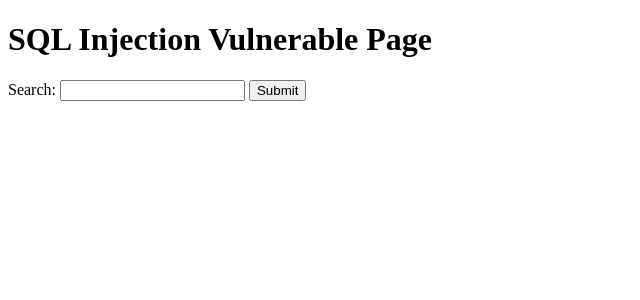
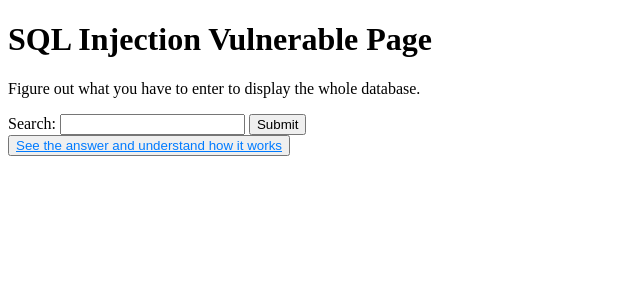
Before and after one commit to mathisdesaulty/OWASPFixIt, a Django app: page /sql-injection/ in a window 1280 px wide. Shown: the top 300 px of the page, without its empty margins (0-640 px from the left). Run offline with Django 5.2, Linux system fonts and the light colour scheme.

Commit message:
sql injection

```diff
--- a/owasptopten/fixed_app/templates/accueil_fixed.html
+++ b/owasptopten/fixed_app/templates/accueil_fixed.html
@@ -2,10 +2,10 @@
 <html lang="en">
 <head>
     <meta charset="UTF-8">
-    <title>Vulnérabilités OWASP - Version Corrigée</title>
+    <title>vulnerabilities OWASP - Vulnerable version</title>
 </head>
 <body>
-    <h1>Vulnérabilités OWASP - Version Corrigée</h1>
+    <h1>vulnerabilities OWASP - Vulnerable version</h1>
     <button onclick="location.href='{% url 'sql_injection_fixed' %}'">Injection SQL</button>
     <button onclick="location.href='{% url 'xss_fixed' %}'">Cross-Site Scripting (XSS)</button>
     <button onclick="location.href='{% url 'sensitive_data_fixed' %}'">Sensitive Data Exposure</button>
--- a/owasptopten/vulnerable_app/templates/accueil_choice.html
+++ b/owasptopten/vulnerable_app/templates/accueil_choice.html
@@ -3,7 +3,7 @@
 <head>
     <meta charset="UTF-8">
     <meta name="viewport" content="width=device-width, initial-scale=1.0">
-    <title>Choisissez une Version</title>
+    <title>Choose a version</title>
     <style>
         body {
             font-family: Arial, sans-serif;
--- a/owasptopten/vulnerable_app/templates/accueil_vulnerable.html
+++ b/owasptopten/vulnerable_app/templates/accueil_vulnerable.html
@@ -2,10 +2,10 @@
 <html lang="en">
 <head>
     <meta charset="UTF-8">
-    <title>Vulnérabilités OWASP - Version Vulnérable</title>
+    <title>vulnerabilities OWASP - Vulnerable version</title>
 </head>
 <body>
-    <h1>Vulnérabilités OWASP - Version Vulnérable</h1>
+    <h1>vulnerabilities OWASP - Vulnerable version</h1>
     <button onclick="location.href='{% url 'sql_injection_vulnerable' %}'">Injection SQL</button>
     <button onclick="location.href='{% url 'xss_vulnerable' %}'">Cross-Site Scripting (XSS)</button>
     <button onclick="location.href='{% url 'sensitive_data_vulnerable' %}'">Sensitive Data Exposure</button>
--- a/owasptopten/vulnerable_app/templates/sql_injection_vulnerable.html
+++ b/owasptopten/vulnerable_app/templates/sql_injection_vulnerable.html
@@ -4,9 +4,37 @@
     <meta charset="UTF-8">
     <meta name="viewport" content="width=device-width, initial-scale=1.0">
     <title>SQL Injection Vulnerable Page</title>
+    <style>
+        /* Simple styling for the explanation section */
+        .explanation {
+            background-color: #f9f9f9;
+            border: 1px solid #ccc;
+            padding: 10px;
+            margin-top: 20px;
+            display: none; /* Initially hidden */
+        }
+
+        .toggle-button {
+            cursor: pointer;
+            color: #007BFF;
+            text-decoration: underline;
+        }
+    </style>
+    <script>
+        // Function to toggle the explanation visibility
+        function toggleExplanation() {
+            var explanationDiv = document.getElementById('explanation');
+            if (explanationDiv.style.display === 'none') {
+                explanationDiv.style.display = 'block';
+            } else {
+                explanationDiv.style.display = 'none';
+            }
+        }
+    </script>
 </head>
 <body>
     <h1>SQL Injection Vulnerable Page</h1>
+    <p>Figure out what you have to enter to display the whole database.</p>
     <form method="post" action="">
         {% csrf_token %}
         <label for="search">Search:</label>
@@ -15,12 +43,27 @@
     </form>
 
     {% if query %}
-        <h2>Search results for "{{ query }}":</h2>
+        <h2>Search results for " {{ query }} ":</h2>
         <ul>
             {% for result in results %}
                 <li>{{ result }}</li>
             {% endfor %}
         </ul>
     {% endif %}
+
+    <button class="toggle-button" onclick="toggleExplanation()">See the answer and understand how it works</button>
+    <div id="explanation" class="explanation">
+        <h3>Understanding SQL Injection</h3>
+        <p>
+            SQL Injection is a code injection technique that exploits a vulnerability in an application's software by manipulating
+            SQL queries. This occurs when user input is not properly sanitized and is directly included in SQL statements.
+            Attackers can input specially crafted SQL statements to trick the database into revealing or altering data.
+        </p>
+        <p>
+            For example, entering <code>' OR '1'='1'</code> as input can manipulate the SQL query to return all rows from a table
+            instead of just the intended results. It's essential to validate and sanitize user inputs to prevent such attacks.
+        </p>
+    </div>
+
 </body>
 </html>
```
Also changed, not shown: owasptopten/fixed_app/templates/sql_injection_fixed.html (+64 -0 lines).
